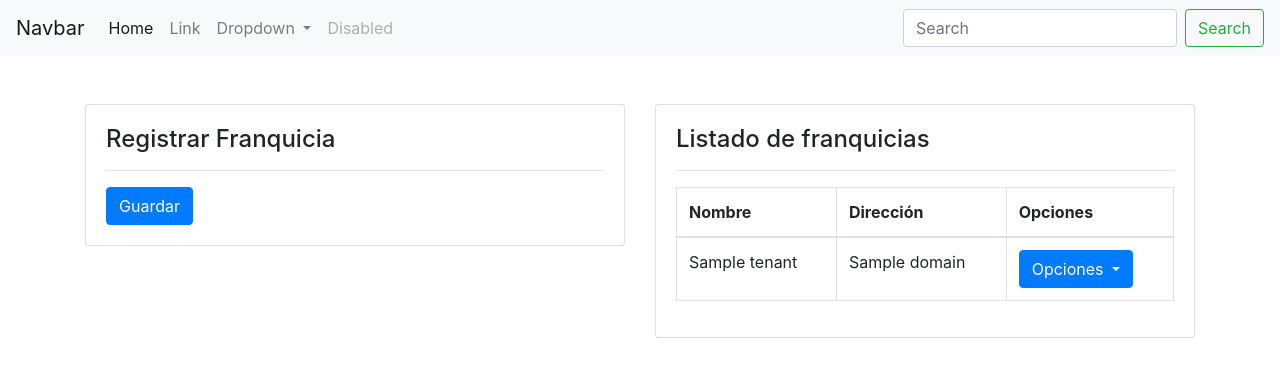
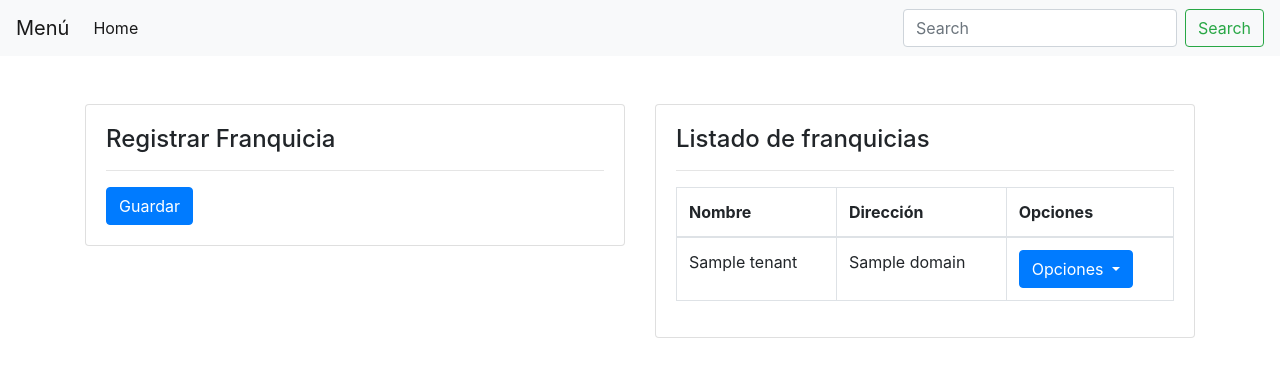
Before and after one commit to jaoa12or/superdrogras, a Django app: template apps/franchise/templates/create_franchise.html in a window 1280 px wide. Shown: the top 377 px of the page. Run offline with Django 3.2, Linux system fonts and the light colour scheme; the template is opened without the code that fills it: most values are stand-ins (such as "Sample title", 1, 10 or a date in 2020); parts of the project's set-up code (start-up, migrations or seed data) failed here and were passed over; some libraries are stand-ins or nearby versions.

Commit message:
franchises interactions

```diff
--- a/apps/franchise/forms.py
+++ b/apps/franchise/forms.py
@@ -1,5 +1,5 @@
 from django import forms
-from .models import *
+from .models import Franchise, Domain
 
 
 class FranchiseForm(forms.ModelForm):
--- a/apps/franchise/views.py
+++ b/apps/franchise/views.py
@@ -2,7 +2,9 @@ from django.conf import settings
 from django.contrib import messages
 from django.db import transaction
 from django.shortcuts import render, redirect, get_object_or_404
-from .forms import *
+from .forms import FranchiseForm, UpdateFranchiseForm
+from .models import Franchise, Domain
+
 
 
 def home(request):
--- a/templates/base.html
+++ b/templates/base.html
@@ -10,7 +10,7 @@
 </head>
 <body>
         <nav class="navbar navbar-expand-lg navbar-light bg-light">
-                <a class="navbar-brand" href="#">Navbar</a>
+                <a class="navbar-brand" href="#">Menú</a>
                 <button class="navbar-toggler" type="button" data-toggle="collapse" data-target="#navbarSupportedContent" aria-controls="navbarSupportedContent" aria-expanded="false" aria-label="Toggle navigation">
                   <span class="navbar-toggler-icon"></span>
                 </button>
@@ -18,25 +18,18 @@
                 <div class="collapse navbar-collapse" id="navbarSupportedContent">
                   <ul class="navbar-nav mr-auto">
                     <li class="nav-item active">
-                      <a class="nav-link" href="#">Home <span class="sr-only">(current)</span></a>
+                      <a class="nav-link" href="/">Home <span class="sr-only">(current)</span></a>
                     </li>
-                    <li class="nav-item">
-                      <a class="nav-link" href="#">Link</a>
-                    </li>
+                    {% if request.tenant.schema_name == 'public' %}
                     <li class="nav-item dropdown">
                       <a class="nav-link dropdown-toggle" href="#" id="navbarDropdown" role="button" data-toggle="dropdown" aria-haspopup="true" aria-expanded="false">
-                        Dropdown
+                        Franquicias
                       </a>
                       <div class="dropdown-menu" aria-labelledby="navbarDropdown">
-                        <a class="dropdown-item" href="#">Action</a>
-                        <a class="dropdown-item" href="#">Another action</a>
-                        <div class="dropdown-divider"></div>
-                        <a class="dropdown-item" href="#">Something else here</a>
+                        <a class="dropdown-item" href="franchise/create">Crear Franquicia</a>
                       </div>
                     </li>
-                    <li class="nav-item">
-                      <a class="nav-link disabled" href="#">Disabled</a>
-                    </li>
+                    {% endif %}
                   </ul>
                   <form class="form-inline my-2 my-lg-0">
                     <input class="form-control mr-sm-2" type="search" placeholder="Search" aria-label="Search">
@@ -46,7 +39,7 @@
               </nav>
               <div class="container" style="padding-top: 3rem;">
         {% block content %}
-            <h1>Bienvenido a una franquicia</h1>
+            <h1>Bienvenido a la franquicia {{ request.tenant.schema_name }}</h1>
         {% endblock %}
 
     </div>
```
